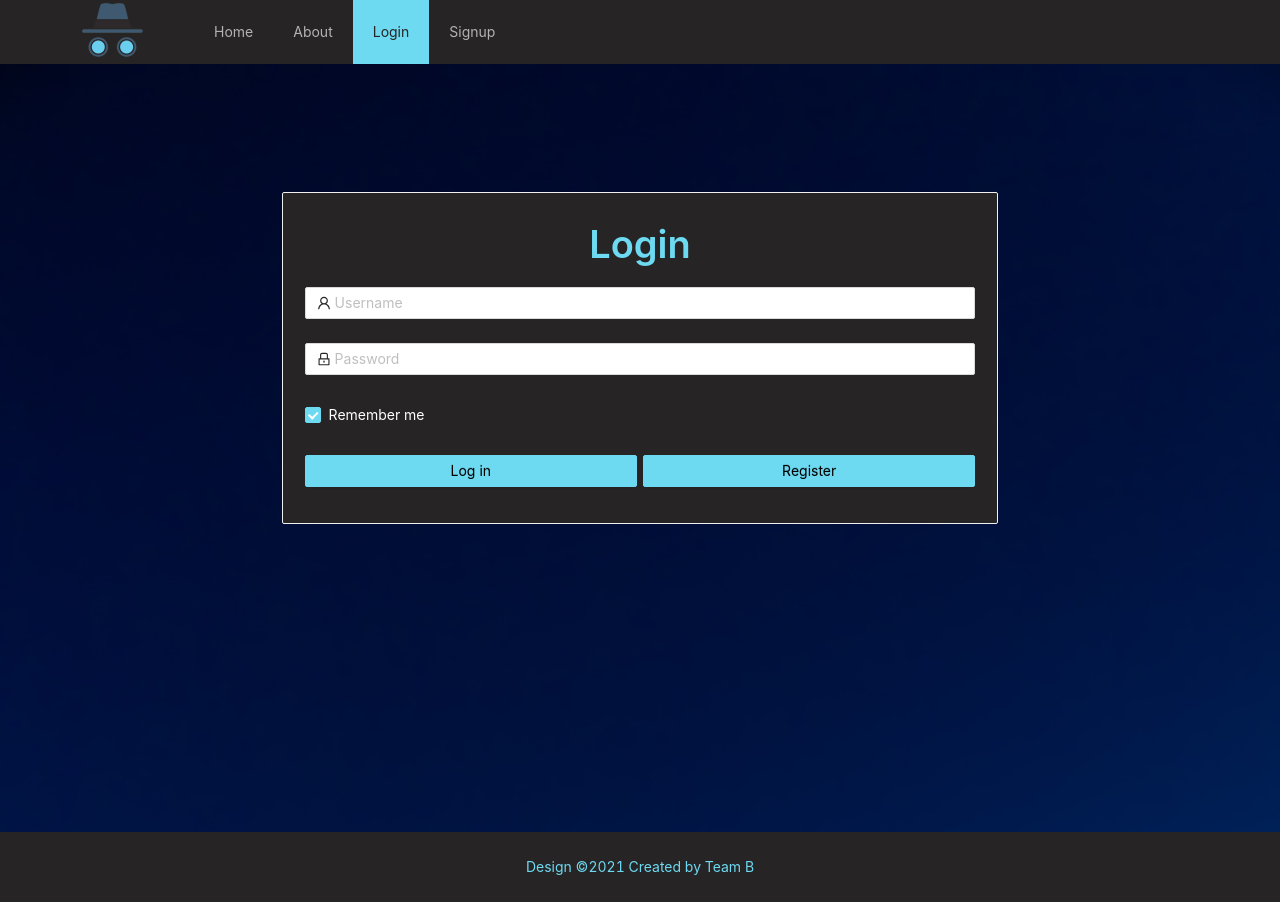
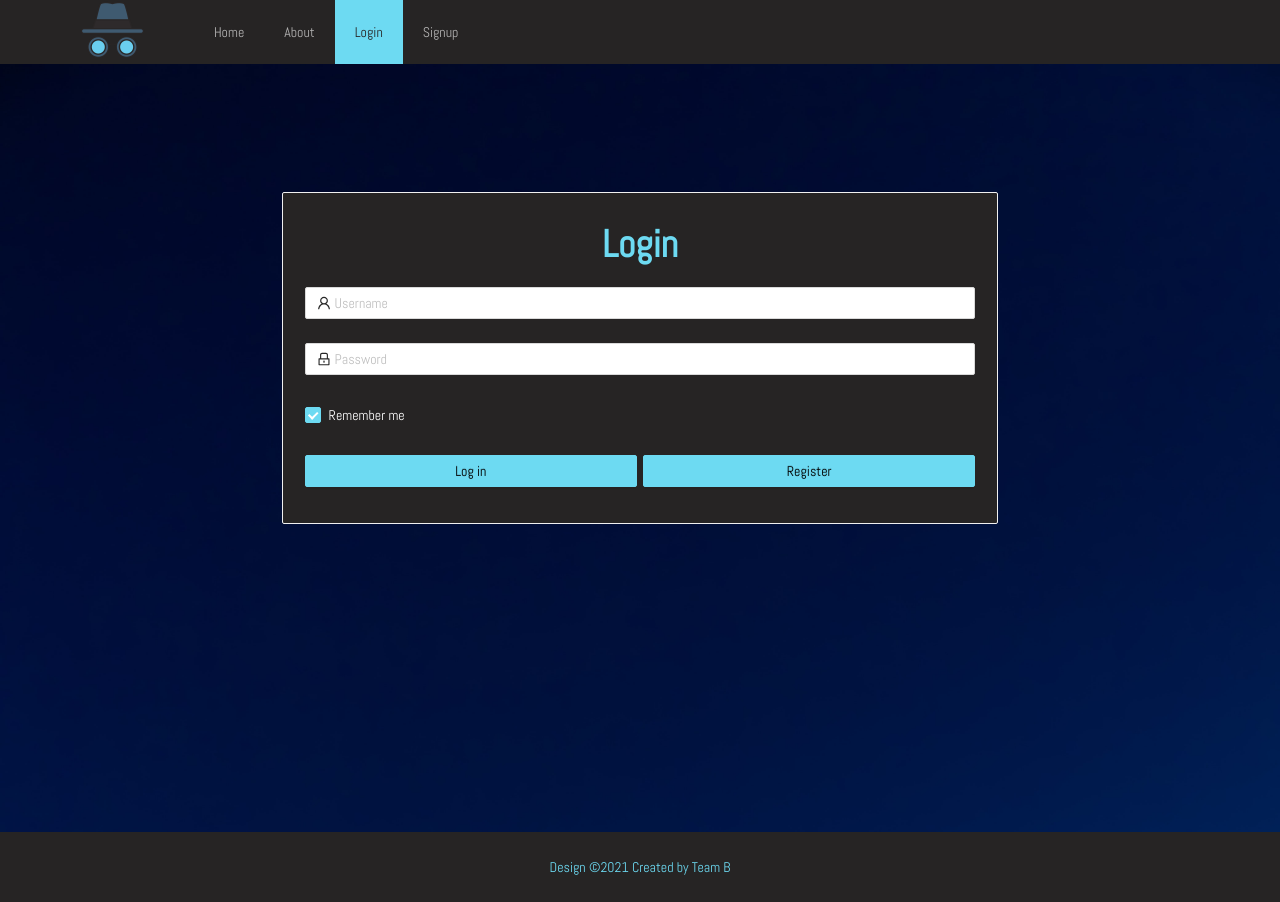
Before and after one commit to subhan97ahmed/Crime-rate-detector, a React (Create React App) app: page /login in a window 1280 px wide. Built offline with nearby package versions, Linux system fonts and the light colour scheme; what google-maps-react would draw is missing.

Commit message:
updated App.less added signup and login page in it and cleaned Signup.js

```diff
--- a/src/App.less
+++ b/src/App.less
@@ -1,7 +1,9 @@
 @import "~antd/dist/antd.less";
 .App,
 .customdata,
-.aboutus {
+.aboutus,
+.Login,
+.Signup{
   // font-family: -apple-system, BlinkMacSystemFont, 'Segoe UI', Roboto, Oxygen, Ubuntu, Cantarell, 'Open Sans', 'Helvetica Neue', sans-serif;
   // background: linear-gradient(to right, #6aceef 0%, #3f5a70 100%);
   font-family: "Abel", sans-serif;
```
Also changed, not shown: src/pages/Signup.js (+1 -34 lines).
